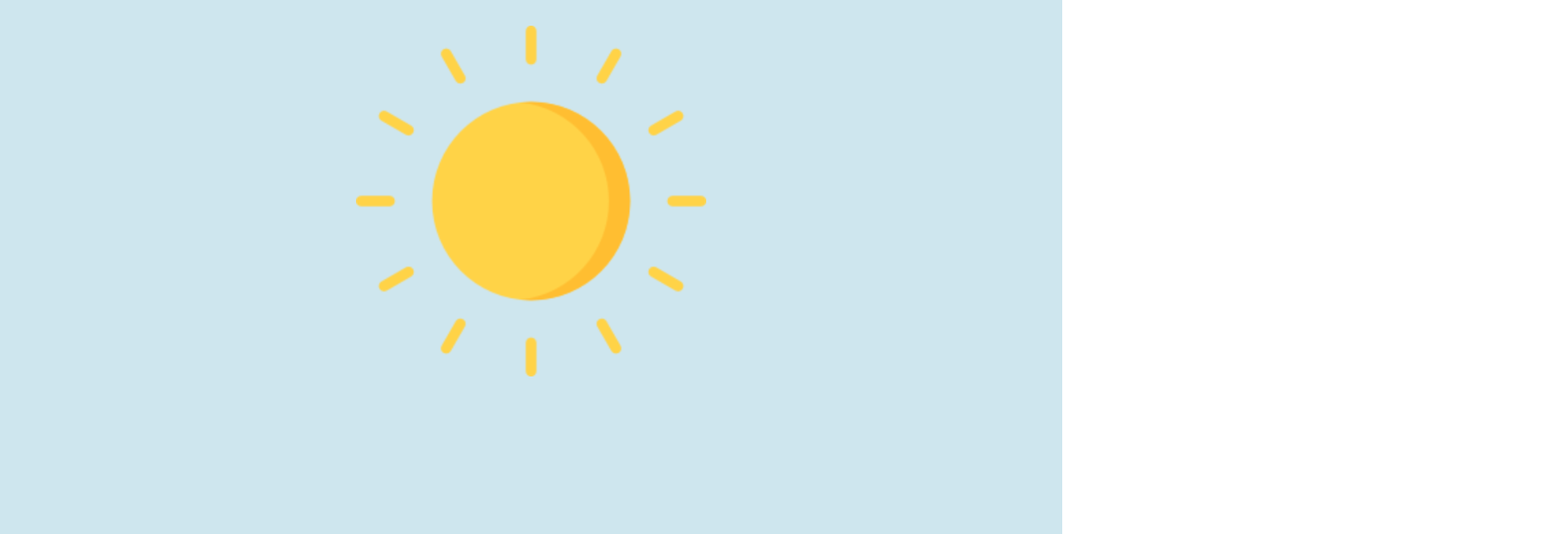
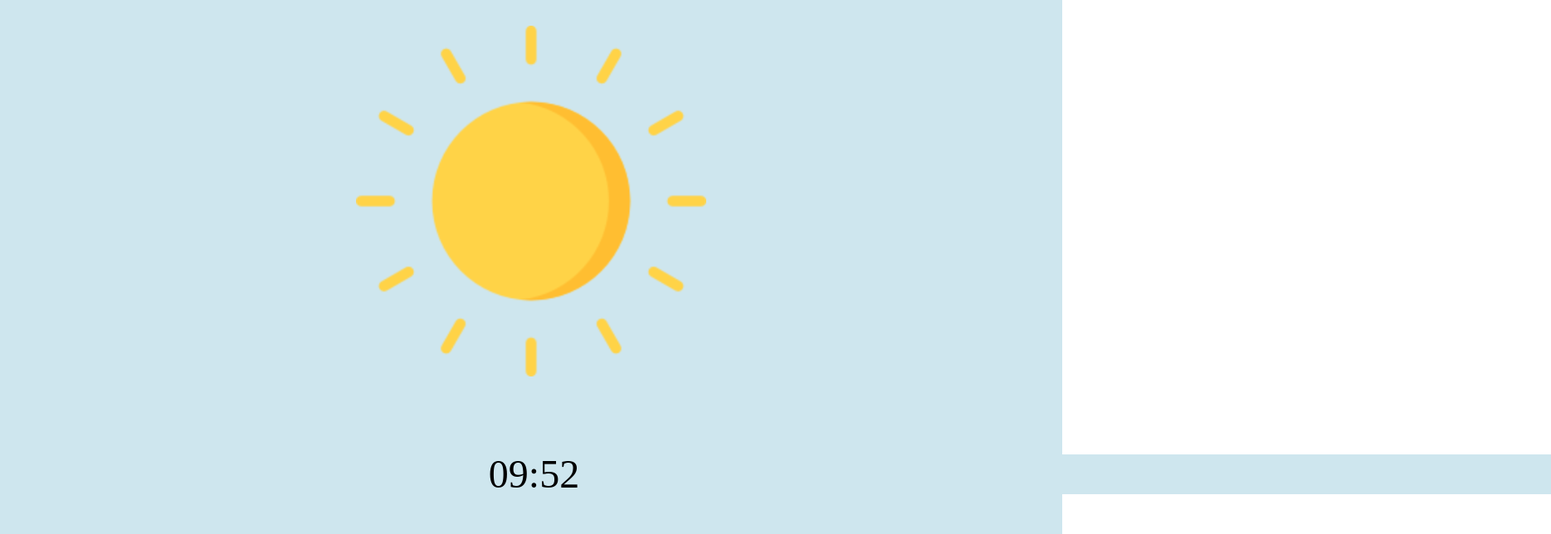
Before and after one commit to moeabdulnas/vila, a React (Create React App) app in the folder client/: page / in a window 1280 px wide. Shown: the part 156-800 px from the top of the page at 83% size, 1869 px wide, since content can reach past the window. Built offline with nearby package versions, Linux system fonts and the light colour scheme.

Commit message:
Started on implementing timer text html/css

```diff
--- a/client/src/App.css
+++ b/client/src/App.css
@@ -69,6 +69,13 @@ table {
   height: 100vh;
 }
 
+.TimeView {
+  background-color: inherit;
+  bottom: 12%;
+  left: 46%;
+  position: relative;
+  font-size: 48px;
+}
 
 /* TODO: Implement mediaqueries for smaller and really big screen sizes*/
 
--- a/client/src/App.jsx
+++ b/client/src/App.jsx
@@ -12,7 +12,7 @@ function addMinutes(date, minutes) {
 // TODO: Make actual time start to tick from for example 10:00 at first.
 // TODO: Implement working stop function for the timer to stop
 function App() {
-  const [minutes, setMinutes] = useState(0.2);
+  const [minutes, setMinutes] = useState(10);
   const [timeLeftString, setTimeLeftString] = useState(null);
   const [meditationStart, setMeditationStart] = useState(false);
   // const [countDownDate, setCountDownDate] = useState(null);
@@ -42,6 +42,7 @@ function App() {
         timeLeft = minutes.toString().padStart(2, '0') + ':' + seconds.toString().padStart(2, '0');
       }
       console.log(timeLeft);
+      document.getElementsByClassName('TimeView')[0].innerHTML = timeLeft;
     }
     requestAnimationFrame(updateCountdown); // Call updateCountdown on the next animation frame
   }
@@ -71,6 +72,9 @@ function App() {
           {<img src={sun} className="Sun-logo" alt="sun" />}
         </div>
       </div>
+      {/* <div className="Timer"> */}
+            <p className="TimeView"></p>
+        {/* </div> */}
     </div>
   );
 }
--- a/client/src/components/Timer.jsx
+++ b/client/src/components/Timer.jsx
@@ -1,8 +1,10 @@
 import { useEffect, useState } from "react";
 
-const Timer = () => {
+// Shows the time to meditate and counts down accordingly when meditations has started
+const Timer = (props) => {
     return (
         <div className="Timer">
+            <p className="TimeView"> {props.time} </p>
         </div>
     )
 }
```
